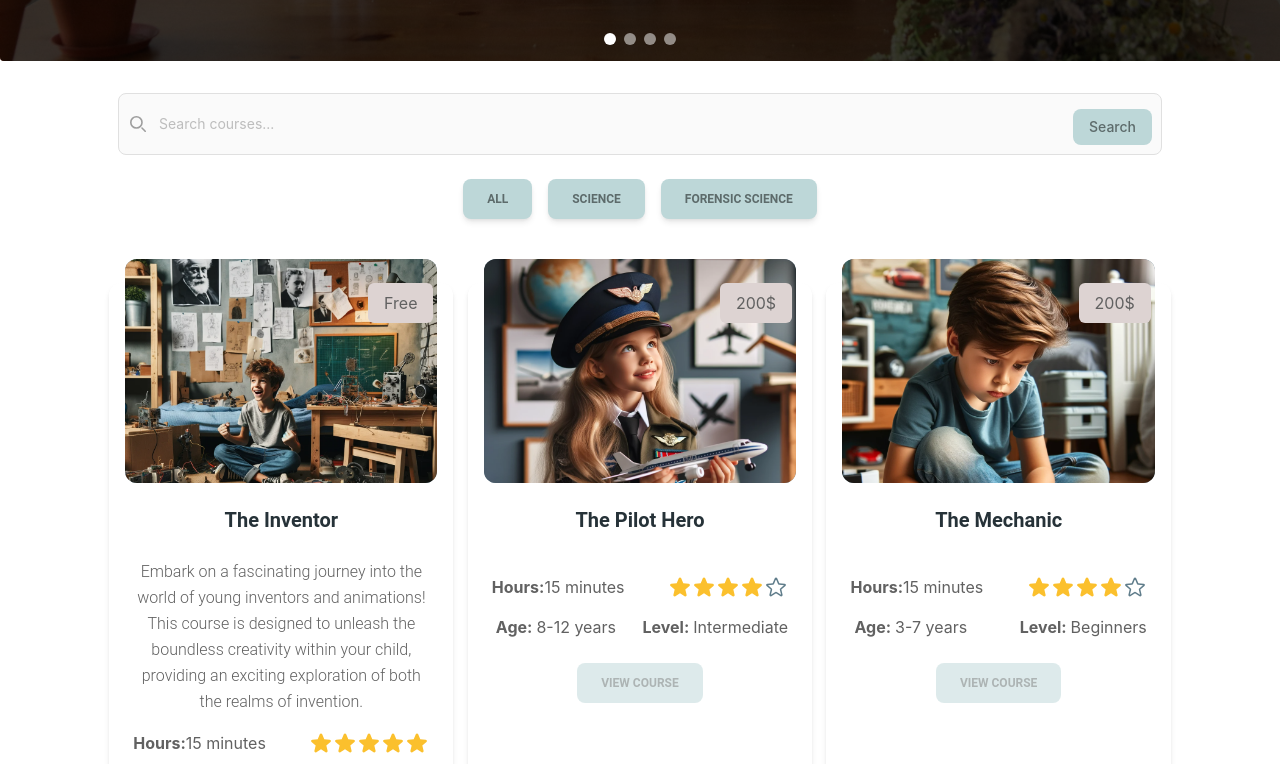
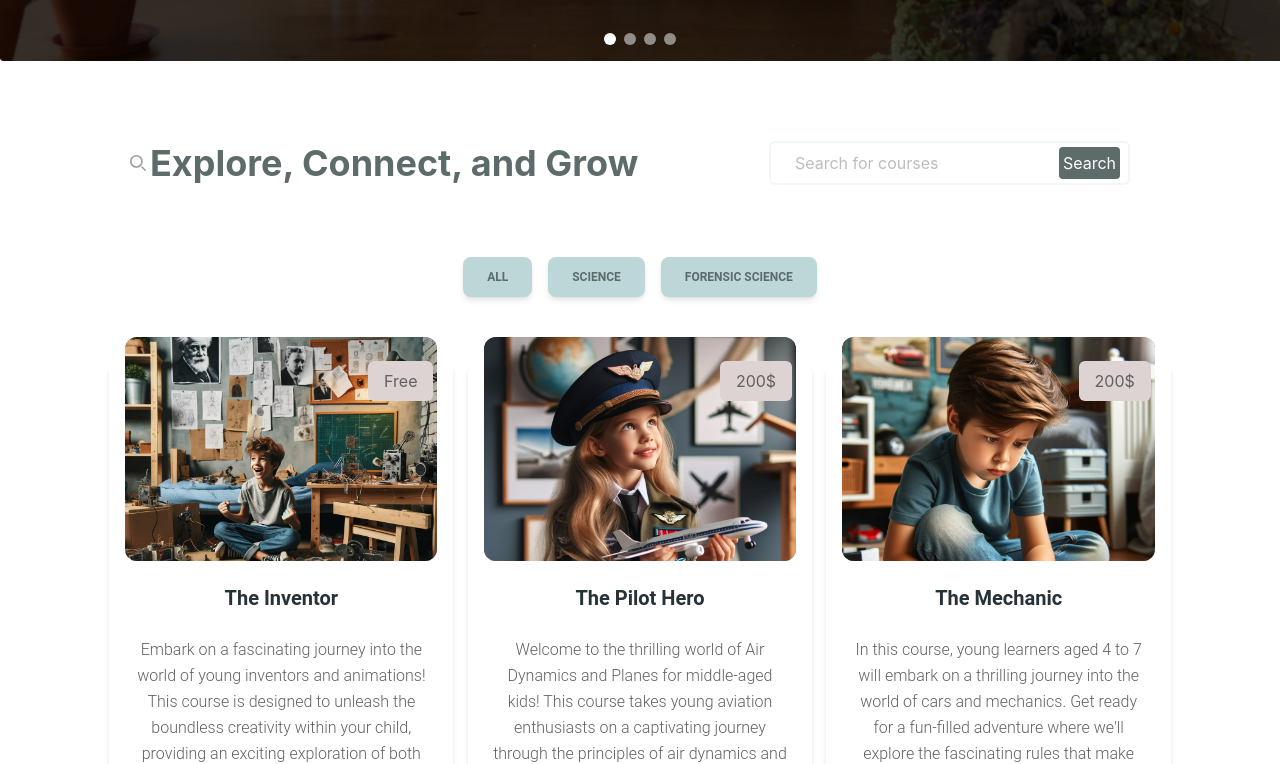
Before and after one commit to HabibaAbouelyazeed/inclusive-creators, a React (Vite) app: page /courses in a window 1280 px wide. Shown: the part 779-1543 px from the top of the page. Built offline with nearby package versions, Linux system fonts and the light colour scheme; data requests are answered from the project's data file.

Commit message:
adjusting search component

```diff
--- a/db.json
+++ b/db.json
@@ -3,162 +3,162 @@
     {
       "title": "The Inventor",
       "Image": "./assets/Courses/Inventor.png",
-      "Description": "Embark on a fascinating journey into the world of young inventors and animations! This course is designed to unleash the boundless creativity within your child, providing an exciting exploration of both the realms of invention.",
+      "description": "Embark on a fascinating journey into the world of young inventors and animations! This course is designed to unleash the boundless creativity within your child, providing an exciting exploration of both the realms of invention.",
       "id": "1",
-      "Duration": "15 minutes",
+      "duration": "15 minutes",
       "level": "Beginner",
       "Age": "3-7",
       "Free": true,
       "rate": 5,
       "type": "science",
       "date": "2023-05-10",
-      "url": "/courses/1"
+      "url": "/courses/The Inventor/1"
     },
     {
       "title": "The Pilot Hero",
       "Image": "../assets/Courses/pilot.png",
       "description": "Welcome to the thrilling world of Air Dynamics and Planes for middle-aged kids! This course takes young aviation enthusiasts on a captivating journey through the principles of air dynamics and the marvels of aviation.",
       "id": "2",
-      "Duration": "15 minutes",
+      "duration": "15 minutes",
       "level": "Intermediate",
       "Age": "8-12",
       "Free": false,
       "rate": 4,
       "type": "science",
       "date": "2023-06-10",
-      "url": "/courses/2"
+      "url": "/courses/The Pilot Hero/2"
     },
     {
       "title": "The Mechanic",
       "Image": "../assets/Courses/Mechanical.png",
       "description": " In this course, young learners aged 4 to 7 will embark on a thrilling journey into the world of cars and mechanics. Get ready for a fun-filled adventure where we'll explore the fascinating rules that make cars go vroom-vroom",
       "id": 3,
-      "Duration": "15 minutes",
+      "duration": "15 minutes",
       "level": "Beginners",
       "Age": "3-7",
       "Free": false,
       "rate": 4,
       "date": "2023-07-10",
-      "url": "/courses/3"
+      "url": "/courses/The Mechanic/3"
     },
     {
       "title": "The Investigator",
       "Image": "./assets/Courses/Investigator.png",
       "description": "Dive into the world of numbers and shapes with Math Marvels! This course makes learning mathematics a delightful experience for beginners, fostering a love for numbers.",
       "id": 4,
-      "Duration": "15 minutes",
+      "duration": "15 minutes",
       "level": "Beginner",
       "Age": "3-7",
       "Free": false,
       "rate": 5,
       "type": "forensic",
       "date": "2023-09-10",
-      "url": "/courses/4"
+      "url": "/courses/The Investigator/4"
     },
     {
       "title": " Math Marvels",
       "Image": "./assets/Courses/Mathmarvels.jpg",
       "description": "Dive into the world of numbers and shapes with Math Marvels! This course makes learning mathematics a delightful experience for beginners, fostering a love for numbers.",
       "id": 5,
-      "Duration": "15 minutes",
+      "duration": "15 minutes",
       "level": "Beginner",
       "Age": "3-7",
       "Free": false,
       "rate": 4,
       "date": "2024-05-10",
-      "url": "/courses/5"
+      "url": "/courses/Math Marvels/5"
     },
     {
       "title": "The Scientist",
       "Image": "./assets/Courses/Autism4.jpg",
       "description": "Embark on a journey of scientific discovery with The Scientist! This course introduces young minds to basic scientific principles through exciting experiments.",
       "id": 6,
-      "Duration": "15 minutes",
+      "duration": "15 minutes",
       "level": "Beginner",
       "Age": "3-7",
       "Free": false,
       "rate": 5,
       "date": "2023-03-10",
-      "url": "/courses/6"
+      "url": "/courses/The Scientist/6"
     },
     {
       "title": "Detective Explorers Club",
       "Image": "./assets/Courses/Autism5.jpg",
       "description": "Join the Detective Explorers Club and sharpen your detective skills! This course engages kids in solving mysteries, enhancing their logical thinking and attention to detail.",
       "id": 7,
-      "Duration": "15 minutes",
+      "duration": "15 minutes",
       "level": "Intermediate",
       "Age": "8-12",
       "Free": false,
       "rate": 5,
       "type": "forensic",
       "date": "2023-02-10",
-      "url": "/courses/7"
+      "url": "/courses/Detective Explorers Club/7"
     },
     {
       "title": "RoboBuilders Workshop",
       "Image": "./assets/Courses/Autism6.jpg",
       "description": "Explore the fascinating world of robotics in RoboBuilders Workshop! Kids will learn the basics of building and programming robots, fostering an early interest in technology.",
       "id": 8,
-      "Duration": "15 minutes",
+      "duration": "15 minutes",
       "level": "Intermediate",
       "Age": "8-12",
       "Free": false,
       "rate": 5,
       "date": "2023-05-11",
-      "url": "/courses/8"
+      "url": "/courses/RoboBuilders Workshop/8"
     },
     {
       "title": "Code Wizards",
       "Image": "./assets/Courses/Codewizards.jpg",
       "description": "  Unleash the magic of coding with Code Wizards! This course introduces kids to the basics of programming, allowing them to create their own digital wonders.",
       "id": 9,
-      "Duration": "15 minutes",
+      "duration": "15 minutes",
       "level": "Intermediate",
       "Age": "8-12",
       "Free": false,
       "rate": 5,
       "date": "2023-05-12",
-      "url": "/courses/9"
+      "url": "/courses/Code Wizards/9"
     },
     {
       "title": "STEM Storytellers",
       "Image": "./assets/Courses/Storytellers.jpg",
       "description": "Storytelling meets STEM in STEM Storytellers! This course combines the art of narrative with science, technology, engineering, and math, making learning an imaginative adventure",
       "id": 10,
-      "Duration": "15 minutes",
+      "duration": "15 minutes",
       "level": "Beginner",
       "Age": "3-7",
       "Free": false,
       "rate": 5,
       "date": "2023-05-20",
-      "url": "/courses/10"
+      "url": "/courses/STEM Storytellers/10"
     },
     {
       "title": "Fun with Physics",
       "Image": "./assets/Courses/Funwith.jpg",
       "description": " Make physics fun and accessible with Fun with Physics! This course introduces young learners to the wonders of the physical world through engaging experiments.",
       "id": 11,
-      "Duration": "15 minutes",
+      "duration": "15 minutes",
       "level": "Beginner",
       "Age": "3-7",
       "Free": false,
       "rate": 5,
       "date": "2023-05-17",
-      "url": "/courses/11"
+      "url": "/courses/Fun with Physics/11"
     },
     {
       "title": "Digital Art and Design for Kids",
       "Image": "./assets/Courses/Design.jpg",
       "description": "Unleash your child's creativity with Digital Art and Design for Kids! This course provides a playful introduction to digital art, allowing kids to express themselves visually",
       "id": 12,
-      "Duration": "15 minutes",
+      "duration": "15 minutes",
       "level": "Intermediate",
       "Age": "8-12",
       "Free": false,
       "rate": 5,
       "date": "2024-06-10",
-      "url": "/courses/12"
+      "url": "/courses/Digital Art and Design for Kids/12"
     }
   ],
   "Details": [
--- a/src/components/Courses/AllCourses.jsx
+++ b/src/components/Courses/AllCourses.jsx
@@ -49,12 +49,12 @@ export function CardDefault({ courses }) {
                   </Typography>
                   <div className="details flex flex-col justify-between">
                     <Typography className="py-4">
-                      {course.Description}
+                      {course.description}
                     </Typography>
                     <div className="flex justify-between">
                       <p>
                         <span className="font-bold ">Hours:</span>
-                        {course.Duration}
+                        {course.duration}
                       </p>
                       <Rating value={course.rate} readonly />
                     </div>
--- a/src/components/Courses/Coursesinput.jsx
+++ b/src/components/Courses/Coursesinput.jsx
@@ -1,5 +1,6 @@
 /* eslint-disable react/prop-types */
 import { ButtonDefault } from "../Buttons";
+import SearchComponent from "../Search/SearchComponent";
 
 const Coursesinput = ({ filterbyAll, filterbyF, filterbyscience }) => {
   return (
@@ -24,19 +25,10 @@ const Coursesinput = ({ filterbyAll, filterbyF, filterbyscience }) => {
                 />
               </svg>
             </div>
-            <input
-              type="search"
-              id="default-search"
-              className="block w-full p-5 pl-10 text-sm text-gray-900 border border-gray-300 rounded-lg bg-gray-50 focus:ring-blue-500 focus:border-blue-500 dark:bg-gray-700 dark:border-gray-600 dark:placeholder-gray-400 dark:text-white dark:focus:ring-blue-500 dark:focus:border-blue-500"
-              placeholder="Search courses..."
-              required
+            <SearchComponent
+              title={"Explore, Connect, and Grow"}
+              searchCategory={"courses"}
             />
-            <button
-              type="submit"
-              className="text-olive absolute right-2.5 bottom-2.5 bg-tealGrey hover:bg-pinkGrey focus:ring-4 focus:outline-none focus:ring-blue-300 font-medium rounded-lg text-sm px-4 py-2 dark:bg-blue-600 dark:hover:bg-blue-700 dark:focus:ring-blue-800"
-            >
-              Search
-            </button>
           </div>
         </form>
         <div className="row">
```
